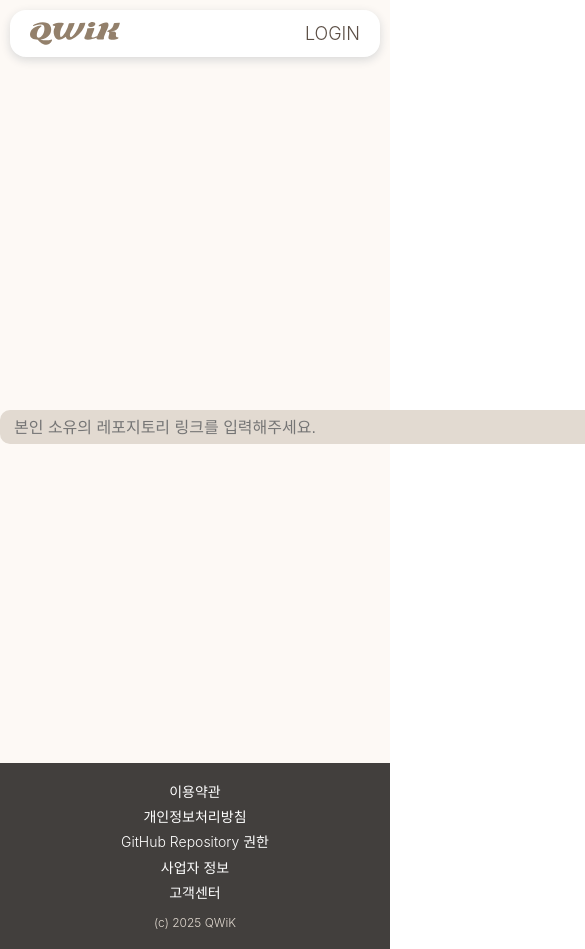
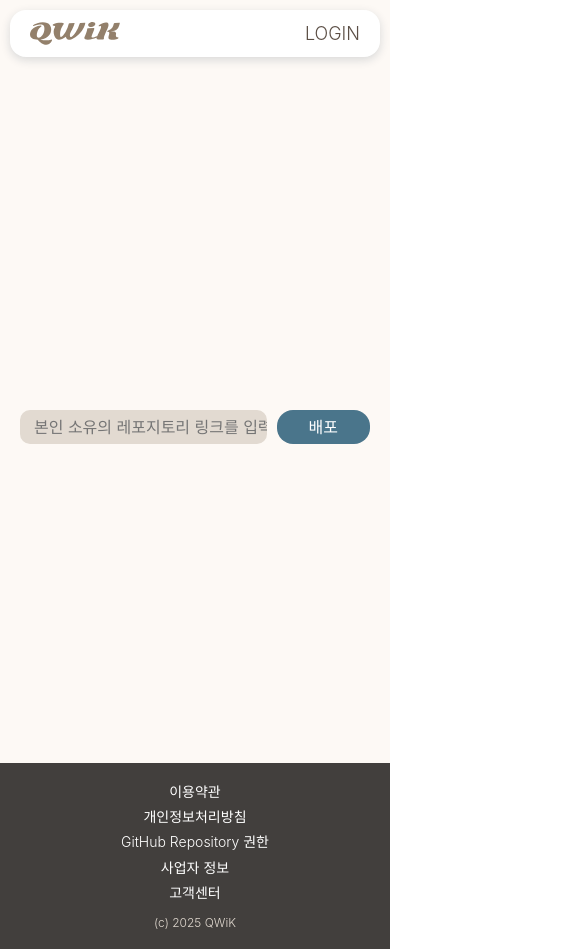
Before and after one commit to QWiK-platform/QWiK-FE, a React (Create React App) app: page /deploy in a window 390 px wide. Shown: the top 949 px of the page, 585 px wide, since content can reach past the window. Built offline with nearby package versions, Linux system fonts and the light colour scheme; no server answers; a web font is replaced by a local one.

Commit message:
feat: add responsive design to progress bar

```diff
--- a/src/pages/Deploy.css
+++ b/src/pages/Deploy.css
@@ -1,5 +1,6 @@
 .deploy-section .wrap {
   width: 794px;
+  max-width: calc(100% - 40px);
 }
 
 .deploy-section .input-container {
@@ -23,6 +24,7 @@
 .deploy-section .input-box .post-repository-btn {
   padding: 5px 32px;
   border-radius: 16px;
+  max-width: 100px;
 }
 
 .deploy-section .log-container {
@@ -86,3 +88,10 @@
 .deploy-section.step-3 .result-container {
   opacity: 1;
 }
+
+@media (max-width: 475px) {
+  .deploy-section .input-container .input- box {
+    flex-direction: column;
+    align-items: end;
+  }
+}
--- a/src/pages/ProjectDetail.css
+++ b/src/pages/ProjectDetail.css
@@ -239,6 +239,7 @@
 /* reload progress bar modal */
 .reload-modal {
   width: 500px;
+  max-width: calc(100% - 40px);
 }
 
 @media (max-width: 650px) {
--- a/src/pages/ProjectDetail.jsx
+++ b/src/pages/ProjectDetail.jsx
@@ -683,7 +683,6 @@ const ProjectDetail = () => {
           </div>
         </div>
       )}
-      ;
     </section>
   );
 };
```
